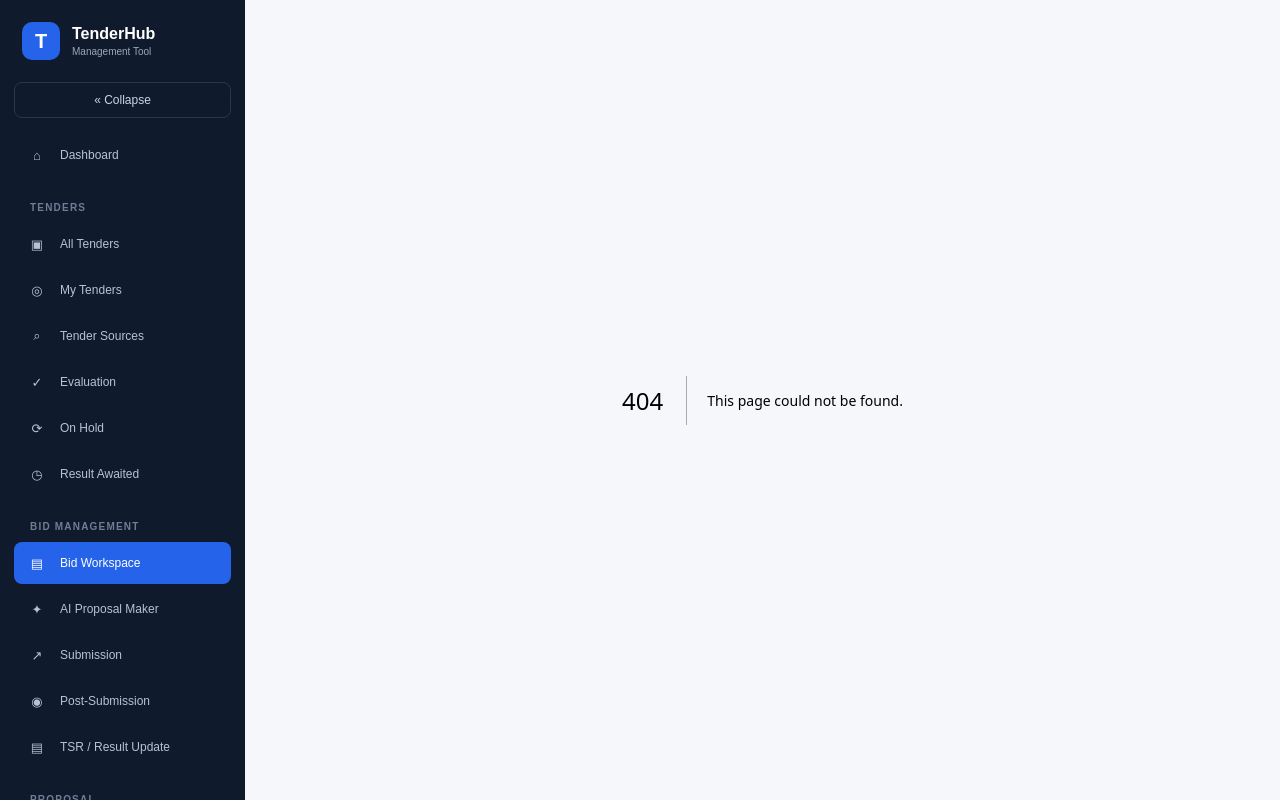
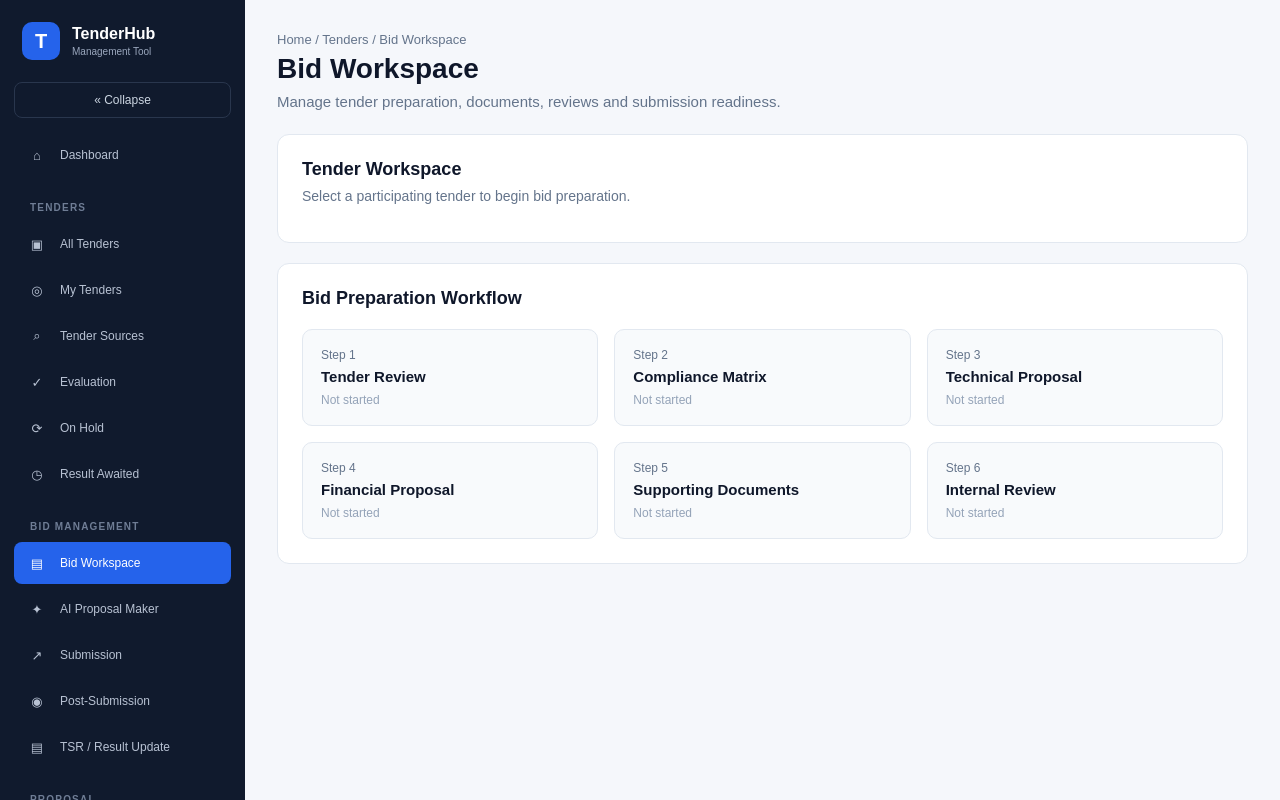
Before and after one commit to pawanmaske-sys/Tender-development-tool, a Next.js app: page /bid-workspace in a window 1280 px wide. Before the commit this address had no page. Shown: the top 800 px of the page. Built offline with nearby package versions, Linux system fonts and the light colour scheme.

Commit message:
Create page.js

```diff
--- /dev/null
+++ b/app/bid-workspace/page.js
@@ -0,0 +1,154 @@
+export default function BidWorkspacePage() {
+  return (
+    <div
+      style={{
+        padding: "32px",
+        minHeight: "100vh",
+        background: "#f5f7fb",
+      }}
+    >
+      {/* PAGE HEADER */}
+      <div style={{ marginBottom: "24px" }}>
+        <div
+          style={{
+            fontSize: "13px",
+            color: "#64748b",
+            marginBottom: "6px",
+          }}
+        >
+          Home / Tenders / Bid Workspace
+        </div>
+
+        <h1
+          style={{
+            margin: 0,
+            fontSize: "28px",
+            color: "#0f172a",
+          }}
+        >
+          Bid Workspace
+        </h1>
+
+        <p
+          style={{
+            marginTop: "8px",
+            marginBottom: 0,
+            color: "#64748b",
+            fontSize: "15px",
+          }}
+        >
+          Manage tender preparation, documents, reviews and submission readiness.
+        </p>
+      </div>
+
+      {/* TENDER SUMMARY */}
+      <div
+        style={{
+          background: "#ffffff",
+          border: "1px solid #e2e8f0",
+          borderRadius: "12px",
+          padding: "24px",
+          marginBottom: "20px",
+        }}
+      >
+        <h2
+          style={{
+            margin: 0,
+            fontSize: "18px",
+            color: "#0f172a",
+          }}
+        >
+          Tender Workspace
+        </h2>
+
+        <p
+          style={{
+            marginTop: "8px",
+            color: "#64748b",
+            fontSize: "14px",
+          }}
+        >
+          Select a participating tender to begin bid preparation.
+        </p>
+      </div>
+
+      {/* WORKFLOW */}
+      <div
+        style={{
+          background: "#ffffff",
+          border: "1px solid #e2e8f0",
+          borderRadius: "12px",
+          padding: "24px",
+        }}
+      >
+        <h2
+          style={{
+            margin: 0,
+            fontSize: "18px",
+            color: "#0f172a",
+          }}
+        >
+          Bid Preparation Workflow
+        </h2>
+
+        <div
+          style={{
+            display: "grid",
+            gridTemplateColumns: "repeat(3, minmax(0, 1fr))",
+            gap: "16px",
+            marginTop: "20px",
+          }}
+        >
+          {[
+            "Tender Review",
+            "Compliance Matrix",
+            "Technical Proposal",
+            "Financial Proposal",
+            "Supporting Documents",
+            "Internal Review",
+          ].map((step, index) => (
+            <div
+              key={step}
+              style={{
+                padding: "18px",
+                border: "1px solid #e2e8f0",
+                borderRadius: "10px",
+                background: "#f8fafc",
+              }}
+            >
+              <div
+                style={{
+                  fontSize: "12px",
+                  color: "#64748b",
+                }}
+              >
+                Step {index + 1}
+              </div>
+
+              <div
+                style={{
+                  marginTop: "6px",
+                  fontSize: "15px",
+                  fontWeight: "600",
+                  color: "#0f172a",
+                }}
+              >
+                {step}
+              </div>
+
+              <div
+                style={{
+                  marginTop: "8px",
+                  fontSize: "12px",
+                  color: "#94a3b8",
+                }}
+              >
+                Not started
+              </div>
+            </div>
+          ))}
+        </div>
+      </div>
+    </div>
+  );
+}
```
